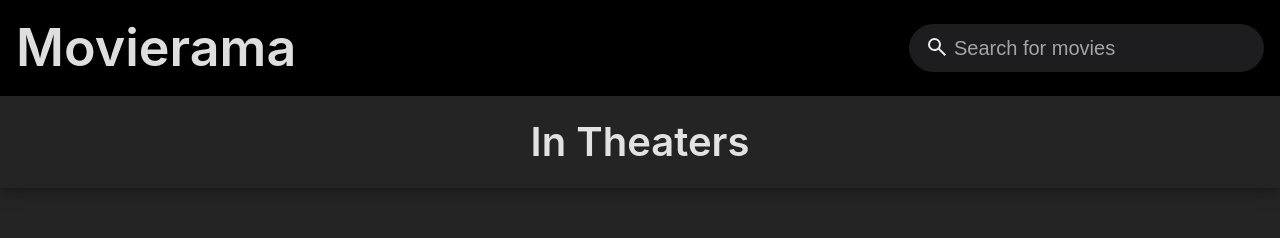
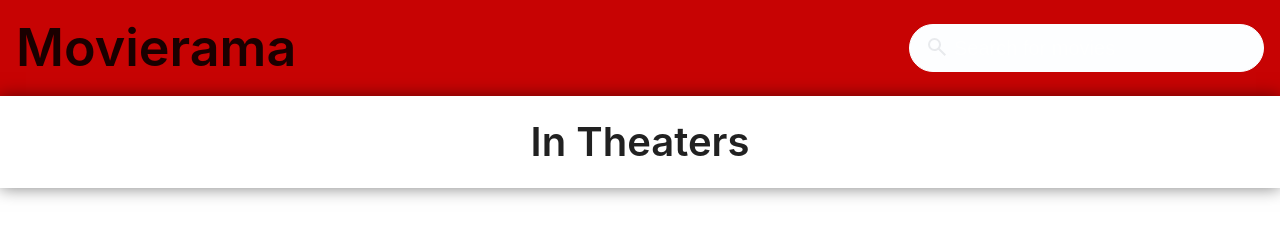
Before and after one commit to felagund1789/movierama, a website built with Vite: page index.html in a window 1280 px wide. Built offline with nearby package versions, Linux system fonts and the light colour scheme; no server answers.

Commit message:
Add light color mode

```diff
--- a/src/app.css
+++ b/src/app.css
@@ -1,14 +1,35 @@
 :root {
+  --bg-color: #242424;
+  --card-bg-color: #1d1d1f;
+  --header-bg-color: #000000;
+  --text-color: rgba(255, 255, 255, 0.87);
+  --highlight-color: rgba(255, 255, 255, 0.6);
+  --green-color: rgba(76, 175, 80, .85);
+  --orange-color: rgba(255, 152, 0, .85);
+  --red-color: rgba(244, 67, 54, .85);
   font-family: Inter, system-ui, Avenir, Helvetica, Arial, sans-serif;
   line-height: 1.5;
   font-weight: 400;
   color-scheme: light dark;
-  color: rgba(255, 255, 255, 0.87);
-  background-color: #242424;
+  color: var(--text-color);
+  background-color: var(--bg-color);
   font-synthesis: none;
   text-rendering: optimizeLegibility;
   -webkit-font-smoothing: antialiased;
   -moz-osx-font-smoothing: grayscale;
+}
+@media(prefers-color-scheme: light) {
+  :root {
+    --bg-color: #ffffff;
+    --card-bg-color: #fdfeff;
+    --header-bg-color: #c70303;
+    --text-color: rgba(0, 0, 0, 0.87);
+    --highlight-color: rgba(0, 0, 0, 0.6);
+    --highlight-color: rgba(255, 255, 255, 0.6);
+    --green-color: rgba(76, 175, 80, 1);
+    --orange-color: rgb(255, 208, 0);
+    --red-color: rgb(224, 49, 36);
+  }
 }
 
 * {
@@ -24,7 +45,7 @@
   flex-direction: row;
   align-items: center;
   justify-content: space-between;
-  background-color: black;
+  background-color: var(--header-bg-color);
   padding: 1rem;
   position: sticky;
   top: 0;
@@ -43,7 +64,7 @@
 .header h1 {
   font-size: 3.25rem;
   font-weight: 600;
-  color: rgba(255, 255, 255, 0.87);
+  color: var(--text-color);
   margin-right: 2rem;
 }
 @media (max-width: 60rem) {
@@ -77,10 +98,10 @@
   height: 3rem;
   padding: 0.5rem 2.75rem;
   border-radius: 100px;
-  border: 1px solid #1d1d1f;
+  border: 1px solid var(--card-bg-color);
   outline: none;
-  background-color: #1d1d1f;
-  color: rgba(255, 255, 255, 0.87);
+  background-color: var(--card-bg-color);
+  color: var(--text-color);
   font-size: 1.25rem;
 }
 @media (max-width: 60rem) {
@@ -90,10 +111,10 @@
   }
 }
 .header .search-container input::placeholder {
-  color: rgba(255, 255, 255, 0.6);
+  color: var(--highlight-color);
 }
 .header .search-container input:focus {
-  border: 1px solid rgba(255, 255, 255, 0.6);
+  border: 1px solid var(--highlight-color);
   outline: none;
 }
 
@@ -123,7 +144,7 @@
     display: flex;
     justify-content: center;
     align-items: center;
-    background-color: #242424;
+    background-color: var(--bg-color);
     box-shadow: 0 0 1rem rgba(0, 0, 0, 0.5);
     margin: 0;
     width: 100%;
--- a/src/movieCard/movieCard.css
+++ b/src/movieCard/movieCard.css
@@ -1,7 +1,7 @@
 .card {
   max-width: 25rem;
   border-radius: .5rem;
-  background-color: #1d1d1f;
+  background-color: var(--card-bg-color);
   overflow: hidden;
   padding-bottom: 1rem;
   box-shadow: 0 0 1rem rgba(0, 0, 0, 0.5);
@@ -20,7 +20,7 @@
 .card .card-content .movie-title {
   line-height: 1.75rem;
   text-decoration: none;
-  color: rgba(255, 255, 255, .87);
+  color: var(--text-color);
   display: block;
   font-size: 1.5em;
   font-weight: bold;
@@ -44,13 +44,13 @@
   margin-right: 0.25rem;
 }
 .card .card-content .movie-vote-average.green {
-  background-color: rgba(76, 175, 80, .85);
+  background-color: var(--green-color);
 }
 .card .card-content .movie-vote-average.orange {
-  background-color: rgba(255, 152, 0, .85);
+  background-color: var(--orange-color);
 }
 .card .card-content .movie-vote-average.red {
-  background-color: rgba(244, 67, 54, .85);
+  background-color: var(--red-color);
 }
 
 .card .card-content .movie-genres {
--- a/src/movieDetails/movieDetails.css
+++ b/src/movieDetails/movieDetails.css
@@ -1,11 +1,13 @@
 .movie-details-dialog {
+  --text-color: rgba(255, 255, 255, 0.87);
   position: fixed;
   width: 100vw;
   height: 100vh;
   max-width: 100vw;
   max-height: 100vh;
-  background-color: #1d1d1f;
-  border-color: #1d1d1f;
+  background-color: var(--card-bg-color);
+  border-color: var(--card-bg-color);
+  color: var(--text-color);
   box-shadow: 0 0 1rem rgba(0, 0, 0, .5);
   z-index: 100;
   transition: display .5s allow-discrete, overlay .5s allow-discrete;
@@ -82,7 +84,7 @@
 .details .details-text .movie-title {
   line-height: 1.75rem;
   text-decoration: none;
-  color: rgba(255, 255, 255, .87);
+  color: var(--text-color);
   display: block;
   font-size: 1.5em;
   font-weight: bold;
```
